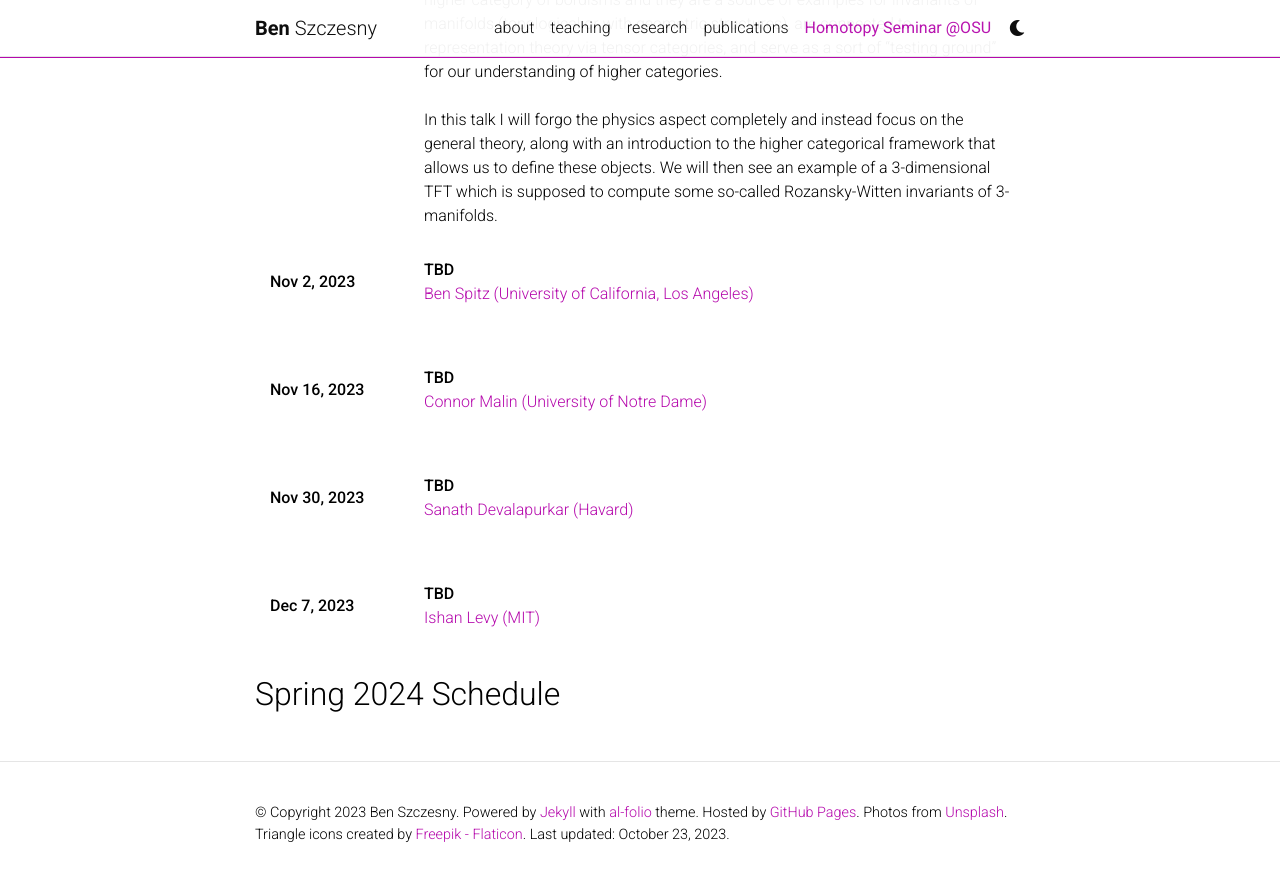
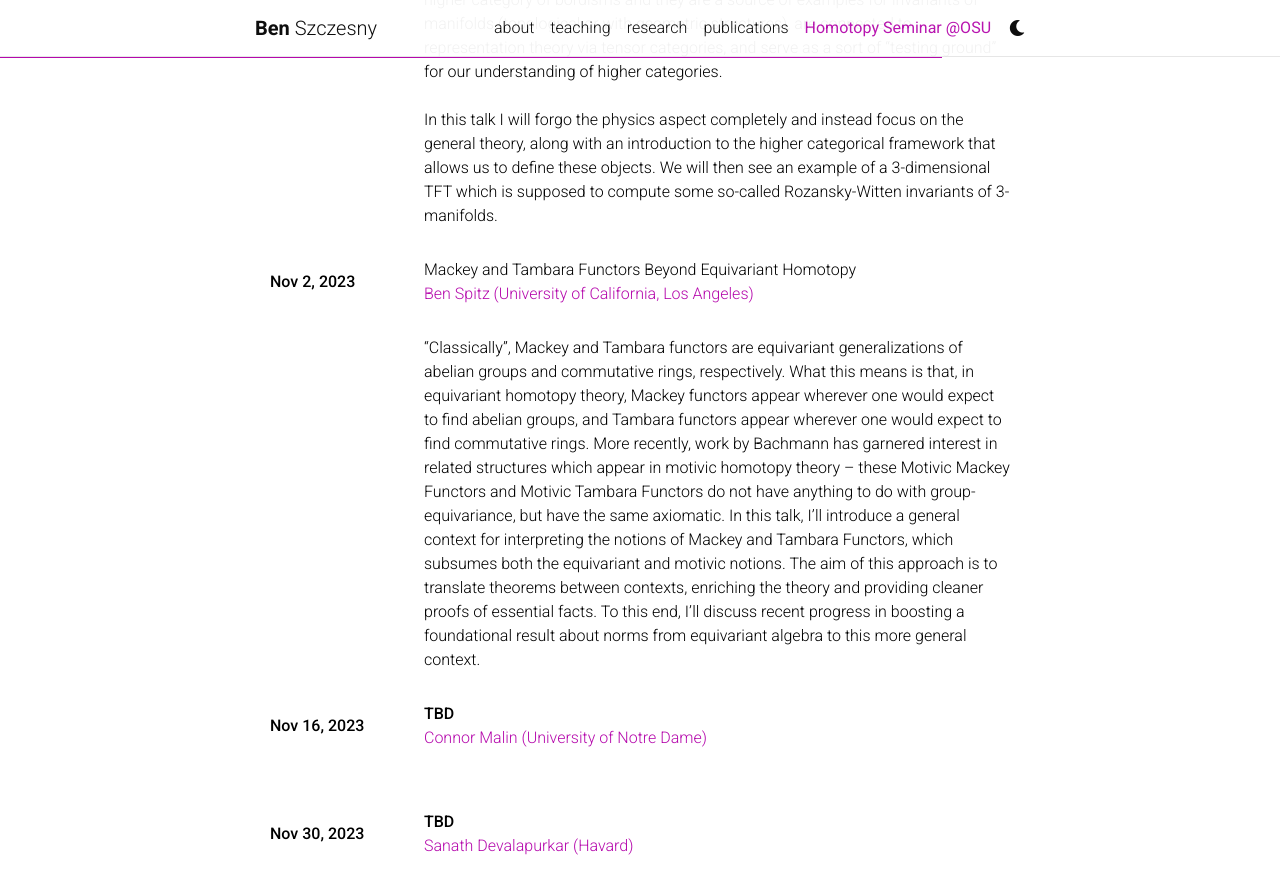
Before and after one commit to BenSzczesny/BenSzczesny.github.io, a Jekyll site: the page built from _pages/homotopyseminar.md, in a window 1280 px wide and 900 px high, scrolled down 896 px. Shown: the top 894 px of the window. Built offline with Jekyll 4.4.1, drawn with Linux system fonts in a browser that asks for light colours; comment, search, counter and statistics services are not loaded; a style sheet for code colours, icons or effects is not loaded.

Commit message:
Update ben seminar details

```diff
--- a/_pages/homotopyseminar.md
+++ b/_pages/homotopyseminar.md
@@ -51,12 +51,12 @@ In this talk I will forgo the physics aspect completely and instead focus on the
 <tr>
 <td markdown="span">**Nov 2, 2023**</td>
 <td markdown="span">
-**TBD** <br> [Ben Spitz (University of California, Los Angeles)](https://www.math.ucla.edu/~benspitz/) </td>
+Mackey and Tambara Functors Beyond Equivariant Homotopy <br> [Ben Spitz (University of California, Los Angeles)](https://www.math.ucla.edu/~benspitz/) </td>
 </tr>
 <tr>
 <td></td>
 <td markdown="span">
-<!-- Abstract Here-->
+"Classically", Mackey and Tambara functors are equivariant generalizations of abelian groups and commutative rings, respectively. What this means is that, in equivariant homotopy theory, Mackey functors appear wherever one would expect to find abelian groups, and Tambara functors appear wherever one would expect to find commutative rings. More recently, work by Bachmann has garnered interest in related structures which appear in motivic homotopy theory -- these Motivic Mackey Functors and Motivic Tambara Functors do not have anything to do with group-equivariance, but have the same axiomatic. In this talk, I'll introduce a general context for interpreting the notions of Mackey and Tambara Functors, which subsumes both the equivariant and motivic notions. The aim of this approach is to translate theorems between contexts, enriching the theory and providing cleaner proofs of essential facts. To this end, I'll discuss recent progress in boosting a foundational result about norms from equivariant algebra to this more general context.
 </td>
 </tr>
 
```
